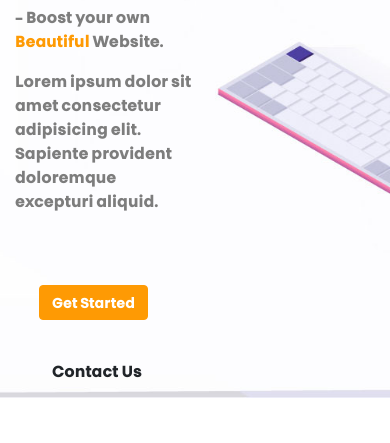
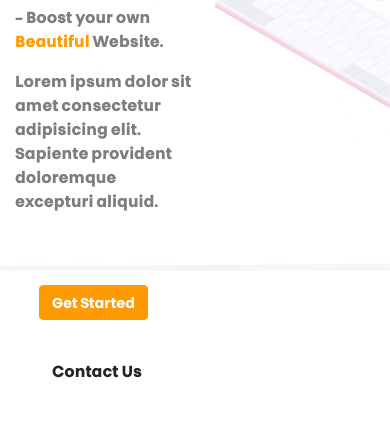
Before and after one commit to Abdelnasser31/team-b-project-bootstarp, a plain HTML site: page index.html in a window 390 px wide. Shown: the part 573-1016 px from the top of the page. Drawn offline with nearby package versions, Linux system fonts and the light colour scheme.

Commit message:
change the background effect by the responsive

```diff
--- a/css/header.css
+++ b/css/header.css
@@ -5,8 +5,34 @@
     background-repeat: no-repeat;
     background-attachment: fixed;
     background-position: center center;
+
 }
-
+@media only screen and (max-width: 991px){
+    .header{
+        background: none;
+    }
+    .header::after{
+        content: "";
+        background: url('../images/img1.jpg');
+        background-size: cover;
+        background-repeat: no-repeat;
+        background-attachment: fixed;
+        background-position: center center;
+        opacity: 0.3;
+        position: absolute;
+        top: 0;
+        left: 0;
+        width: 100%;
+        height: 100%;
+        z-index: 1;
+    }
+    .header .container{
+        position: relative;
+        z-index: 2 !important;
+        top: 0;
+        left: 0;
+    }
+}
 /* Start styling the upperbar  */
 .upper-bar{
     color: #000;
--- a/index.html
+++ b/index.html
@@ -20,7 +20,7 @@
 <body>
     <!-- start of the header -->
     <header class="header mb-5">
-        <div class="container">
+        <div class="container pb-5">
             <div class="upper-bar navbar navbar-expand mr-auto px-0 px-sm-3">
                 <div class="links mx-auto mx-md-0">
                     <ul class="navbar-nav text-uppercase">
```
